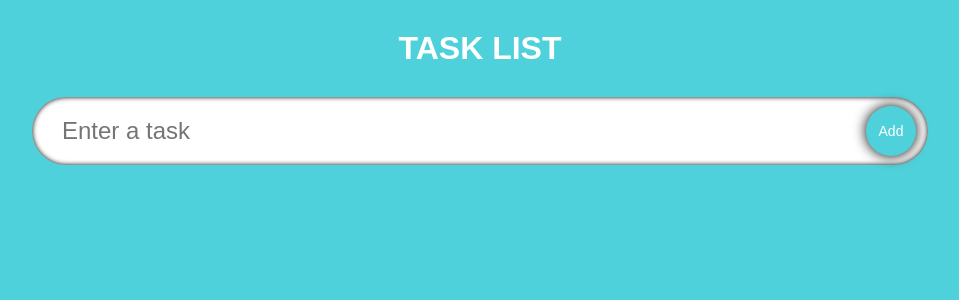
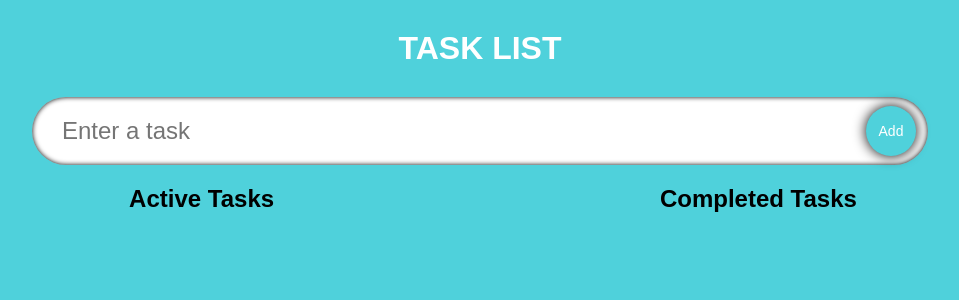
Before and after one commit to UnderaWater/task-list-react-ts, a React (Create React App) app: page / in a window 1280 px wide. Shown: the top 300 px of the page, without its empty margins (160-1119 px from the left). Built offline with nearby package versions, Linux system fonts and the light colour scheme.

Commit message:
add: added dnd and state for him

```diff
--- a/package.json
+++ b/package.json
@@ -9,8 +9,10 @@
     "@types/jest": "^27.4.1",
     "@types/node": "^16.11.26",
     "@types/react": "^17.0.43",
+    "@types/react-beautiful-dnd": "^13.1.2",
     "@types/react-dom": "^17.0.14",
     "react": "^18.0.0",
+    "react-beautiful-dnd": "^13.1.0",
     "react-dom": "^18.0.0",
     "react-icons": "^4.3.1",
     "react-scripts": "5.0.0",
--- a/src/App.tsx
+++ b/src/App.tsx
@@ -3,10 +3,12 @@ import './App.css';
 import InputField from './components/InputField/InputField';
 import TodoList from './components/TodoList/TodoList';
 import { ITodo } from './types/ITodo';
+import { DragDropContext } from 'react-beautiful-dnd'
 
 const App: React.FC = () => {
   const [inputValue, setInputValue] = useState<string>('');
   const [todos, setTodos] = useState<ITodo[]>([]);
+  const [completedTodos, setCompletedTodos] = useState<ITodo[]>([])
 
   const addTodo = (e: React.FormEvent<HTMLFormElement>) => {
     e.preventDefault();
@@ -17,13 +19,20 @@ const App: React.FC = () => {
   }
 
   return (
+    <DragDropContext onDragEnd={() => {}}>
       <div className="tasklist">
         <h1 className='tasklist__title'>
           TASK LIST
         </h1>
         <InputField inputValue={inputValue} setInputValue={setInputValue} addTodo={addTodo} />
-      <TodoList todos={todos} setTodos={setTodos} />
+        <TodoList
+          todos={todos}
+          setTodos={setTodos}
+          completedTodos={completedTodos}
+          setCompletedTodos={setCompletedTodos}
+        />
       </div>
+    </DragDropContext>
   );
 }
 
--- a/src/components/Todo/Todo.tsx
+++ b/src/components/Todo/Todo.tsx
@@ -8,6 +8,7 @@ interface TodoProps {
   todo: ITodo;
   setTodos: (todo: ITodo[]) => void;
   todos: ITodo[];
+  index: number;
 }
 
 const Todo: React.FC<TodoProps> = ({ todo, todos, setTodos }) => {
--- a/src/components/Todo/styles.css
+++ b/src/components/Todo/styles.css
@@ -1,15 +1,25 @@
-.tasklist__todos {
-    margin-top: 20px;
-}
-
 .tasklist__todo {
     display: flex;
     justify-content: space-between;
     padding: 20px;
     transition: .2s;
     border-radius: 10px;
-    width: 50%;
+    width: 90%;
     background-color: #dddc0f;
+}
+
+.tasklist__todo:hover {
+    box-shadow: 0 0 5px black;
+    transform: scale(1.03);
+}
+
+.tasklist__main {
+    width: 45%;
+}
+
+.tasklist__main-tittle {
+    text-align: center;
+    margin-bottom: 20px;
 }
 
 .tasklist__todo-icons {
--- a/src/components/TodoList/TodoList.tsx
+++ b/src/components/TodoList/TodoList.tsx
@@ -1,19 +1,47 @@
 import React from 'react';
+import { Droppable } from 'react-beautiful-dnd';
 import { ITodo } from '../../types/ITodo';
 import Todo from '../Todo/Todo';
 import './styles.css'
 
 interface TodoListProps {
-    todos: ITodo[];
-    setTodos: (todo: ITodo[]) => void;
+  todos: ITodo[];
+  setTodos: (todo: ITodo[]) => void;
+  completedTodos: ITodo[];
+  setCompletedTodos: (todo: ITodo[]) => void
 }
 
-const TodoList: React.FC<TodoListProps> = ({ todos, setTodos }) => {
+const TodoList: React.FC<TodoListProps> = ({ todos, setTodos, completedTodos, setCompletedTodos }) => {
   return (
-    <div className='tasklist__todos'>
-        {todos.map(todo => (
-            <Todo key={todo.id} todo={todo} todos={todos} setTodos={setTodos} />
-        ))}
+    <div className='tasklist__wrapper'>
+      <Droppable droppableId='TodoList'>
+        {
+          (provided) => (
+            <div className='tasklist__main' ref={provided.innerRef} {...provided.droppableProps} >
+              <h2 className='tasklist__main-tittle'>Active Tasks</h2>
+              <div className='tasklist__todos'>
+                {todos.map((todo, index) => (
+                  <Todo key={todo.id} todo={todo} todos={todos} setTodos={setTodos} index={index} />
+                ))}
+              </div>
+            </div>
+          )
+        }
+      </Droppable>
+      <Droppable droppableId='TodoRemove'>
+        {
+          (provided) => (
+            <div className='tasklist__main' ref={provided.innerRef} {...provided.droppableProps}>
+              <h2 className='tasklist__main-tittle'>Completed Tasks</h2>
+              <div className='tasklist__todos'>
+                {completedTodos.map((todo, index) => (
+                  <Todo key={todo.id} todo={todo} index={index} todos={completedTodos} setTodos={setCompletedTodos} />
+                ))}
+              </div>
+            </div>
+          )
+        }
+      </Droppable>
     </div>
   )
 }
--- a/src/components/TodoList/styles.css
+++ b/src/components/TodoList/styles.css
@@ -1,6 +1,13 @@
-.tasklist__todos {
+.tasklist__wrapper {
     display: flex;
     justify-content: space-evenly;
     width: 90%;
     flex-wrap: wrap;
+    margin-top: 20px;
 }
+
+.tasklist__todos {
+    display: flex;
+    justify-content: center;
+    flex-wrap: wrap;
+}
```
Also changed, not shown: 1 other file (tests, documents, lock files or other folders). Lines whose indentation alone changed are shown as unchanged.
